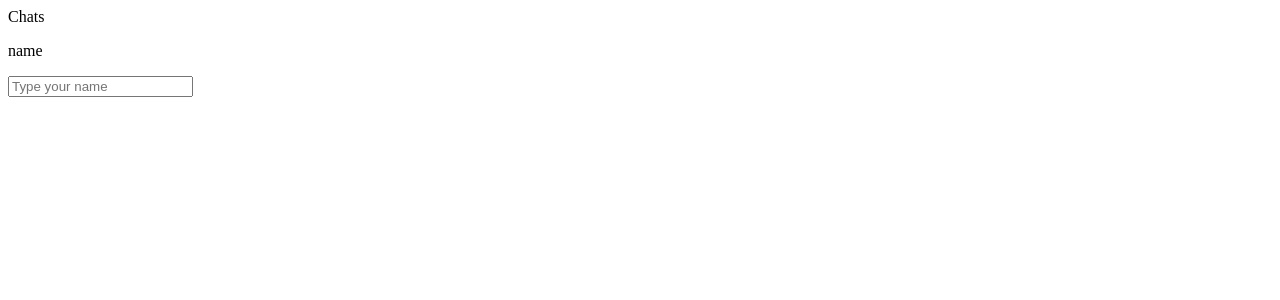
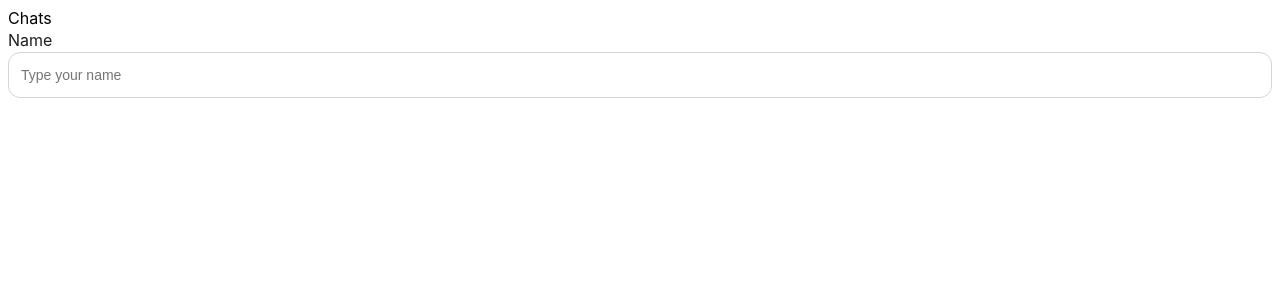
Before and after one commit to adoppp/achat, a React (Vite) app: page / in a window 1280 px wide. Shown: the top 300 px of the page. Built offline with nearby package versions, Linux system fonts and the light colour scheme.

Commit message:
feature(input): input styles added

```diff
--- a/src/main.tsx
+++ b/src/main.tsx
@@ -2,8 +2,9 @@ import { StrictMode } from 'react';
 import { createRoot } from 'react-dom/client';
 import { RouterProvider } from 'react-router';
 
-import '@/styles/global.scss'
-import { router } from '@/routing/index.tsx'
+import '@/styles/global.scss';
+import '@/styles/reset.scss';
+import { router } from '@/routing/index.tsx';
 
 createRoot(document.getElementById('root')!).render(
   <StrictMode>
--- a/src/pages/Chats/Chats.tsx
+++ b/src/pages/Chats/Chats.tsx
@@ -22,12 +22,12 @@ const Chats: FC = (): ReactElement => {
         <div>
             Chats
             <Input
-                label='name'
+                label='Name'
                 value={name}
                 placeholder="Type your name"
                 onChange={handleChange}
                 error={error}
-                id="name"
+                id="first-name"
             />
         </div>
     );
--- a/src/styles/_colors.scss
+++ b/src/styles/_colors.scss
@@ -0,0 +1,2 @@
+$border-color: #D1D5DB;
+$red: darkred;
--- a/src/styles/_typography.scss
+++ b/src/styles/_typography.scss
@@ -0,0 +1,42 @@
+@mixin heading($size: md) {
+  @if $size == xl {
+    font-size: 24px;
+    font-weight: 700;
+    line-height: 32px;
+    letter-spacing: -0.5px;
+  } @else if $size == lg {
+    font-size: 20px;
+    font-weight: 600;
+    line-height: 28px;
+  } @else if $size == md {
+    font-size: 18px;
+    font-weight: 600;
+    line-height: 26px;
+  } @else if $size == sm {
+    font-size: 16px;
+    font-weight: 500;
+    line-height: 24px;
+  }
+}
+
+@mixin text($size: base) {
+  @if $size == base {
+    font-size: 16px;
+    font-weight: 400;
+    line-height: 24px;
+  } @else if $size == sm {
+    font-size: 14px;
+    font-weight: 400;
+    line-height: 20px;
+  } @else if $size == xs {
+    font-size: 12px;
+    font-weight: 400;
+    line-height: 16px;
+  }
+}
+
+@mixin uiText($weight: 500) {
+  font-size: 16px;
+  font-weight: $weight;
+  line-height: 24px;
+}
--- a/src/styles/_variables.scss
+++ b/src/styles/_variables.scss
@@ -0,0 +1,2 @@
+$border-radius: 12px;
+$transition: 0.3s ease-in-out;
--- a/src/styles/global.scss
+++ b/src/styles/global.scss
@@ -57,3 +57,7 @@
   --icons-buttons-color: #B9A8F4;        /* Иконки/кнопки */
   --input-field-bg: #422A76;             /* Поле ввода */
 }
+
+body {
+  font-family: 'Inter', sans-serif;
+}
--- a/src/styles/reset.scss
+++ b/src/styles/reset.scss
@@ -0,0 +1,14 @@
+* {
+    box-sizing: border-box;
+}
+
+p {
+    margin: 0;
+}
+
+input {
+    width: 100%;
+    padding: 0;
+    outline: none;
+    border: none;
+}
--- a/src/ui/Input/Input.module.scss
+++ b/src/ui/Input/Input.module.scss
@@ -0,0 +1,41 @@
+@use '@/styles/typography' as *;
+@use '@/styles/colors' as *;
+@use '@/styles/variables' as *;
+
+.input {
+    width: 100%;
+
+    & label {
+        display: block;
+    }
+
+    &__label {
+        @include text;
+
+        color: var(--text-primary);
+    }
+
+    &__element {
+        @include text(sm);
+
+        padding: 12px;
+        border: 1px $border-color solid;
+        border-radius: $border-radius;
+
+        transition: $transition;
+
+        &:hover {
+            border-color: var(--icons-buttons-color);
+        }
+
+        &:focus {
+            border-color: var(--outgoing-message-bg);
+            padding-left: 8px;
+        }
+    }
+
+    &__error {
+        @include text(sm);
+        color: $red;
+    }
+}
--- a/src/ui/Input/Input.tsx
+++ b/src/ui/Input/Input.tsx
@@ -4,6 +4,7 @@ import classNames from "classnames/bind";
 import styles from '@/ui/Input/Input.module.scss';
 
 interface InputProps {
+    type?: string;
     label?: string;
     placeholder?: string;
     value: string;
@@ -20,7 +21,7 @@ interface InputProps {
 
 const cn = classNames.bind(styles);
 
-export const Input: FC<InputProps> = ({ label, placeholder, value, onChange, error, id, customClass }): ReactElement => {
+export const Input: FC<InputProps> = ({ type = 'text', label, placeholder, value, onChange, error, id, customClass }): ReactElement => {
 
     const handleChange = (event: ChangeEvent<HTMLInputElement>) => {
         onChange(event.target.value);
@@ -32,11 +33,12 @@ export const Input: FC<InputProps> = ({ label, placeholder, value, onChange, err
 
             <label htmlFor={id}>
                 <input
-                    type="text"
+                    type={type}
                     placeholder={placeholder}
                     value={value}
                     onChange={handleChange}
                     className={cn('input__element', customClass?.input)}
+                    id={id}
                 />
             </label>
 
--- a/vite.config.ts
+++ b/vite.config.ts
@@ -1,7 +1,13 @@
 import { defineConfig } from 'vite';
 import react from '@vitejs/plugin-react-swc';
 import tsconfigPaths from 'vite-tsconfig-paths';
+import path from 'path';
 
 export default defineConfig({
   plugins: [react(), tsconfigPaths()],
+  resolve: {
+    alias: {
+      '@': path.resolve(__dirname, './src'),
+    },
+  },
 });
```
